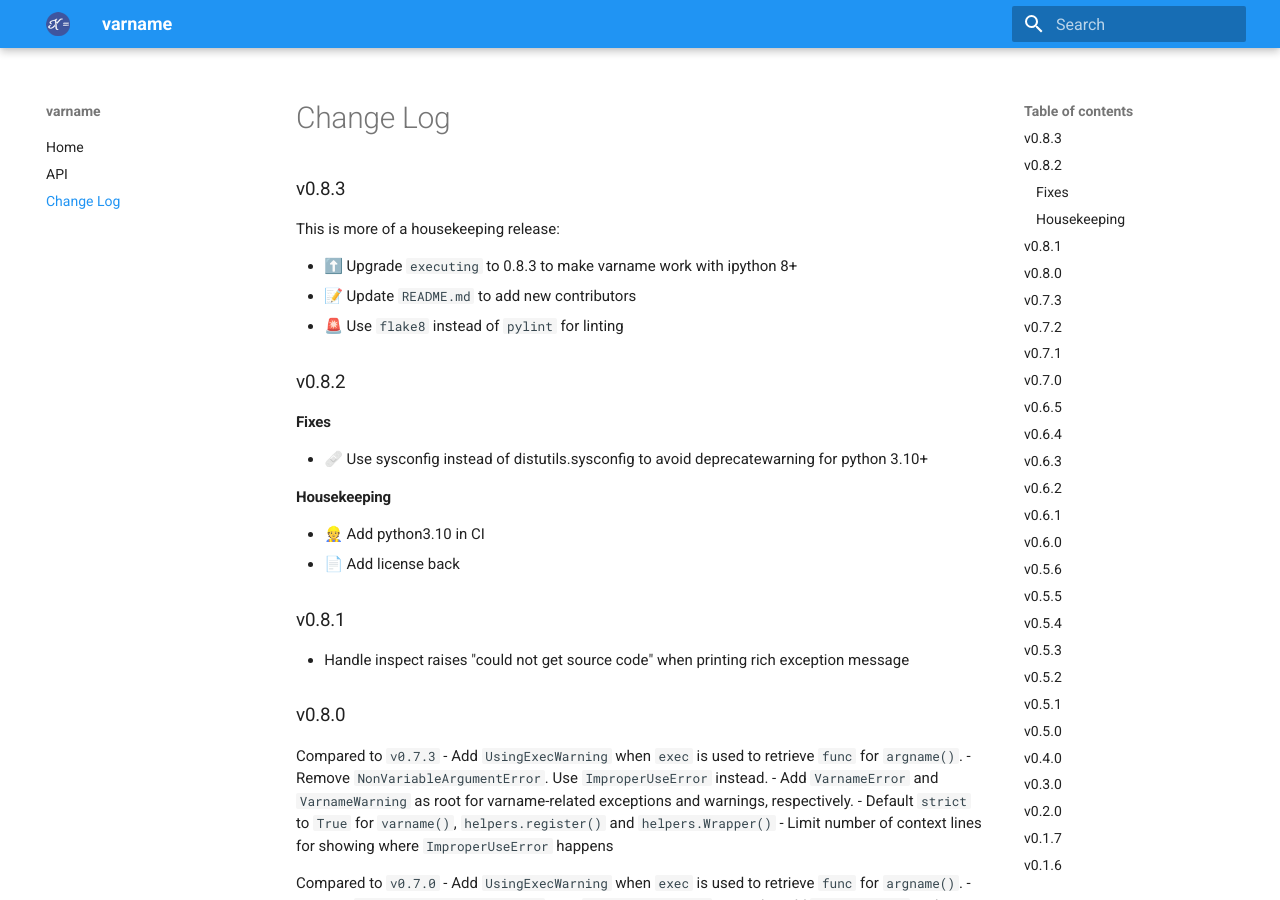
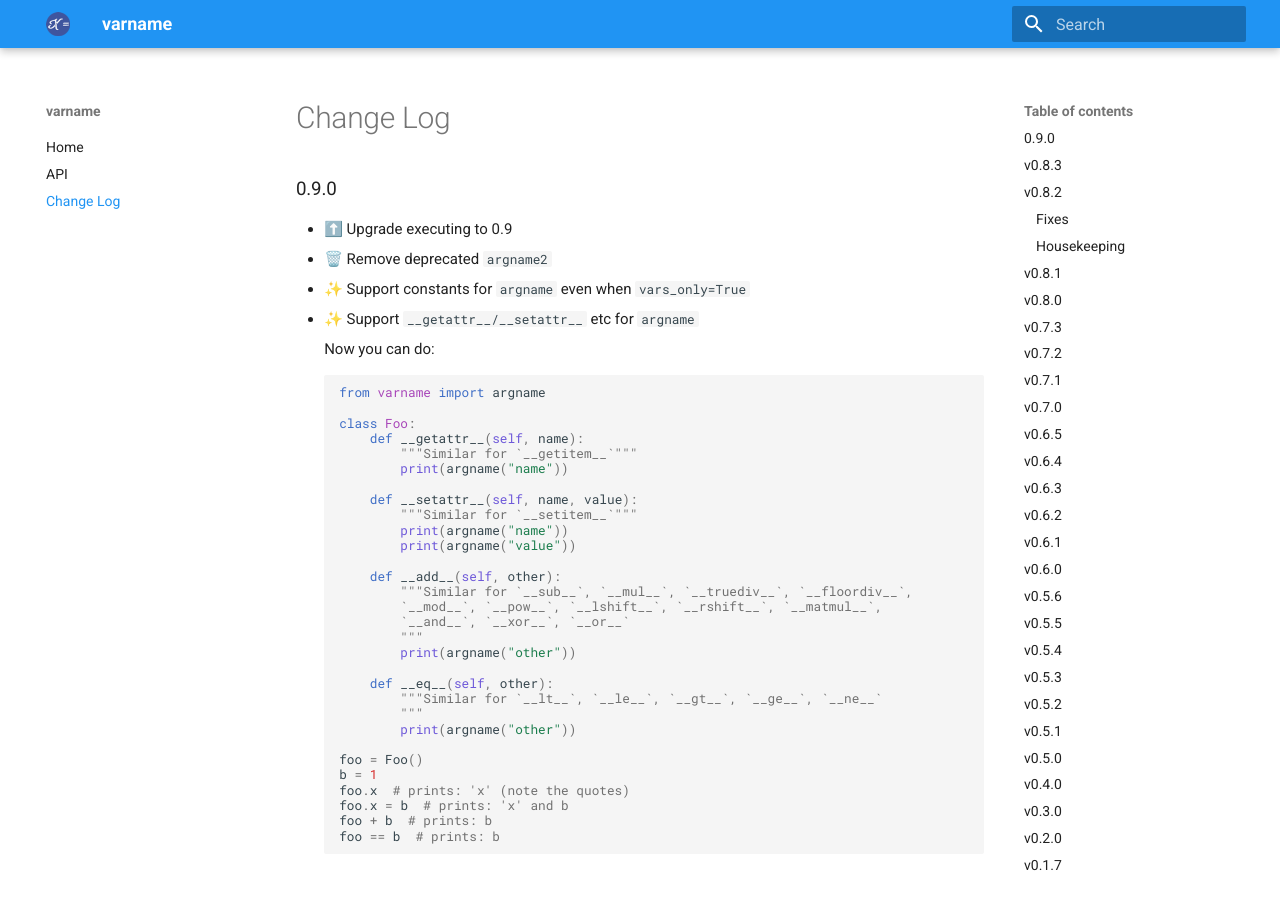
Before and after one commit to pwwang/python-varname, an MkDocs documentation site: the page built from docs/CHANGELOG.md, in a window 1280 px wide and 900 px high. Built offline with MkDocs 1.6.1 and Material for MkDocs 9.7.7, drawn with Linux system fonts in a browser that asks for light colours.

Commit message:
🔖 0.9.0

````diff
--- a/docs/CHANGELOG.md
+++ b/docs/CHANGELOG.md
@@ -1,3 +1,44 @@
+## 0.9.0
+
+- ⬆️ Upgrade executing to 0.9
+- 🗑️ Remove deprecated `argname2`
+- ✨ Support constants for `argname` even when `vars_only=True`
+- ✨ Support `__getattr__/__setattr__` etc for `argname`
+
+    Now you can do:
+    ```python
+    from varname import argname
+
+    class Foo:
+        def __getattr__(self, name):
+            """Similar for `__getitem__`"""
+            print(argname("name"))
+
+        def __setattr__(self, name, value):
+            """Similar for `__setitem__`"""
+            print(argname("name"))
+            print(argname("value"))
+
+        def __add__(self, other):
+            """Similar for `__sub__`, `__mul__`, `__truediv__`, `__floordiv__`,
+            `__mod__`, `__pow__`, `__lshift__`, `__rshift__`, `__matmul__`,
+            `__and__`, `__xor__`, `__or__`
+            """
+            print(argname("other"))
+
+        def __eq__(self, other):
+            """Similar for `__lt__`, `__le__`, `__gt__`, `__ge__`, `__ne__`
+            """
+            print(argname("other"))
+
+    foo = Foo()
+    b = 1
+    foo.x  # prints: 'x' (note the quotes)
+    foo.x = b  # prints: 'x' and b
+    foo + b  # prints: b
+    foo == b  # prints: b
+    ```
+
 ## v0.8.3
 
 This is more of a housekeeping release:
--- a/pyproject.toml
+++ b/pyproject.toml
@@ -4,7 +4,7 @@ build-backend = "poetry.masonry.api"
 
 [tool.poetry]
 name = "varname"
-version = "0.8.3"
+version = "0.9.0"
 description = "Dark magics about variable names in python."
 authors = [ "pwwang <pwwang@pwwang.com>",]
 license = "MIT"
--- a/varname/__init__.py
+++ b/varname/__init__.py
@@ -13,4 +13,4 @@ from .utils import (
 )
 from .core import varname, nameof, will, argname
 
-__version__ = "0.8.3"
+__version__ = "0.9.0"
````
Also changed, not shown: 1 other file.
